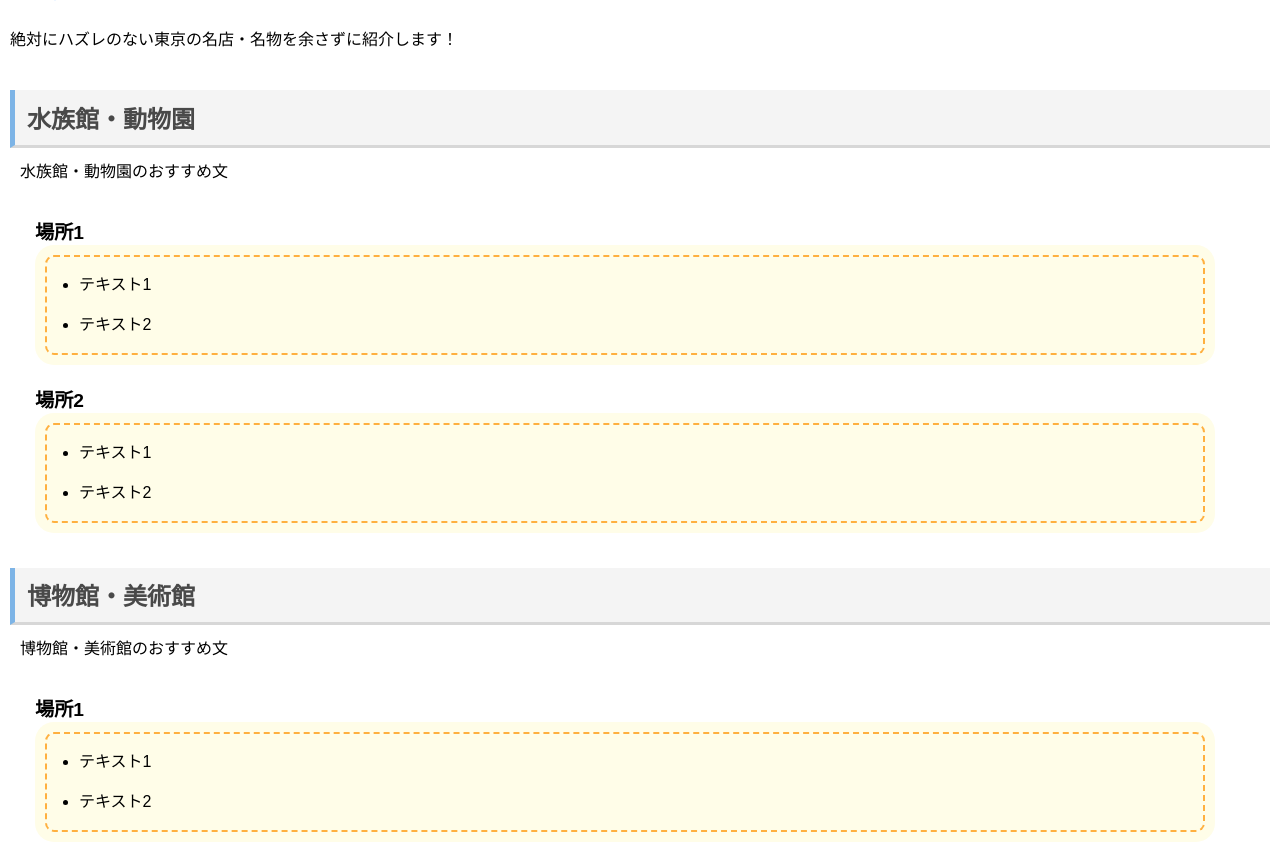
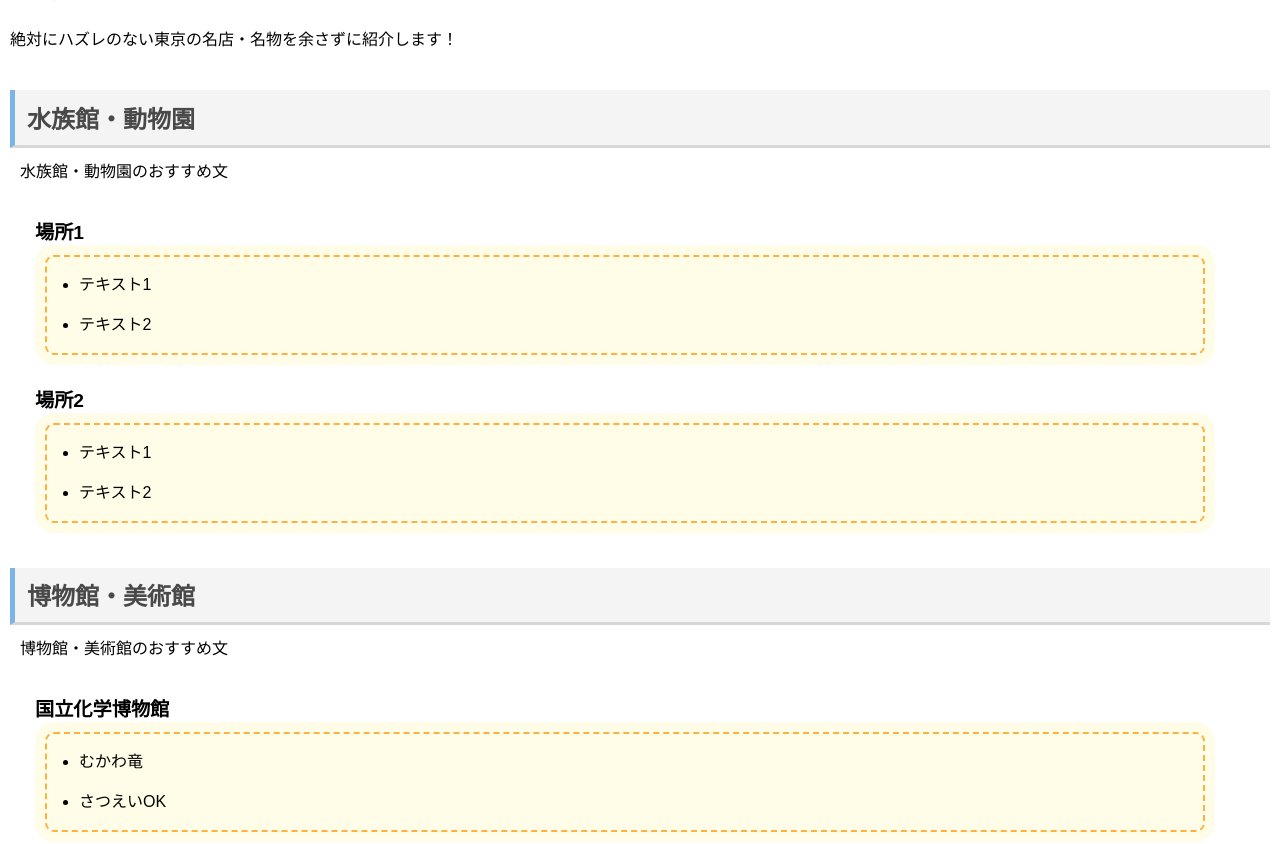
Before and after one commit to Tanaka0309/TokyoHTML, a plain HTML site: page index.html in a window 1280 px wide. Shown: the part 108-952 px from the top of the page. Drawn offline with Linux system fonts and the light colour scheme.

Commit message:
国立科学博物館を追加しました

```diff
--- a/index.html
+++ b/index.html
@@ -43,11 +43,11 @@
     <p>博物館・美術館のおすすめ文</p>
 
     <dl>
-        <dt>場所1</dt>
+        <dt>国立化学博物館</dt>
         <dd>
             <ul>
-                <li>テキスト1</li>
-                <li>テキスト2</li>
+                <li>むかわ竜</li>
+                <li>さつえいOK</li>
             </ul>
         </dd>
         <dt>場所2</dt>
```
